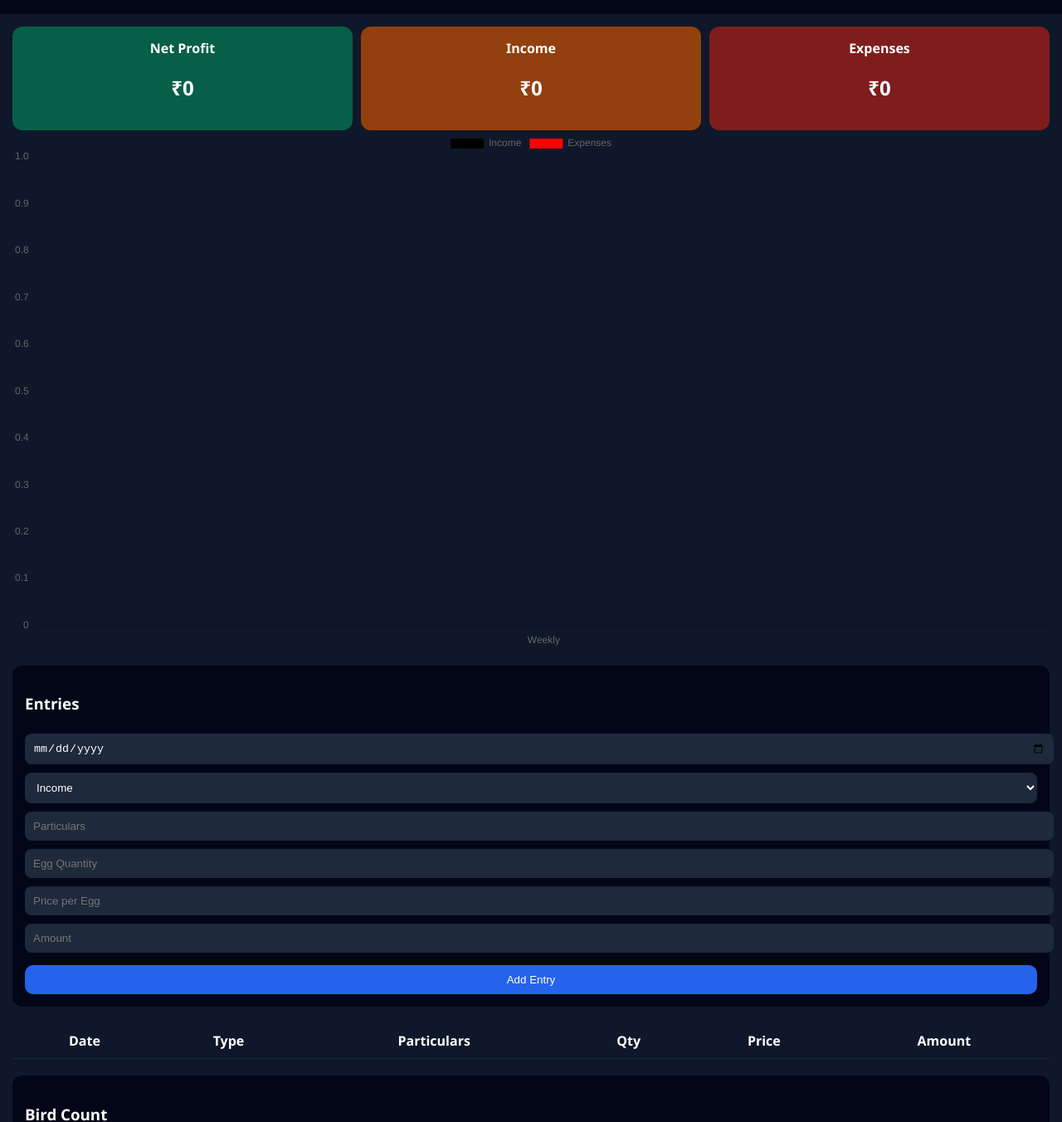
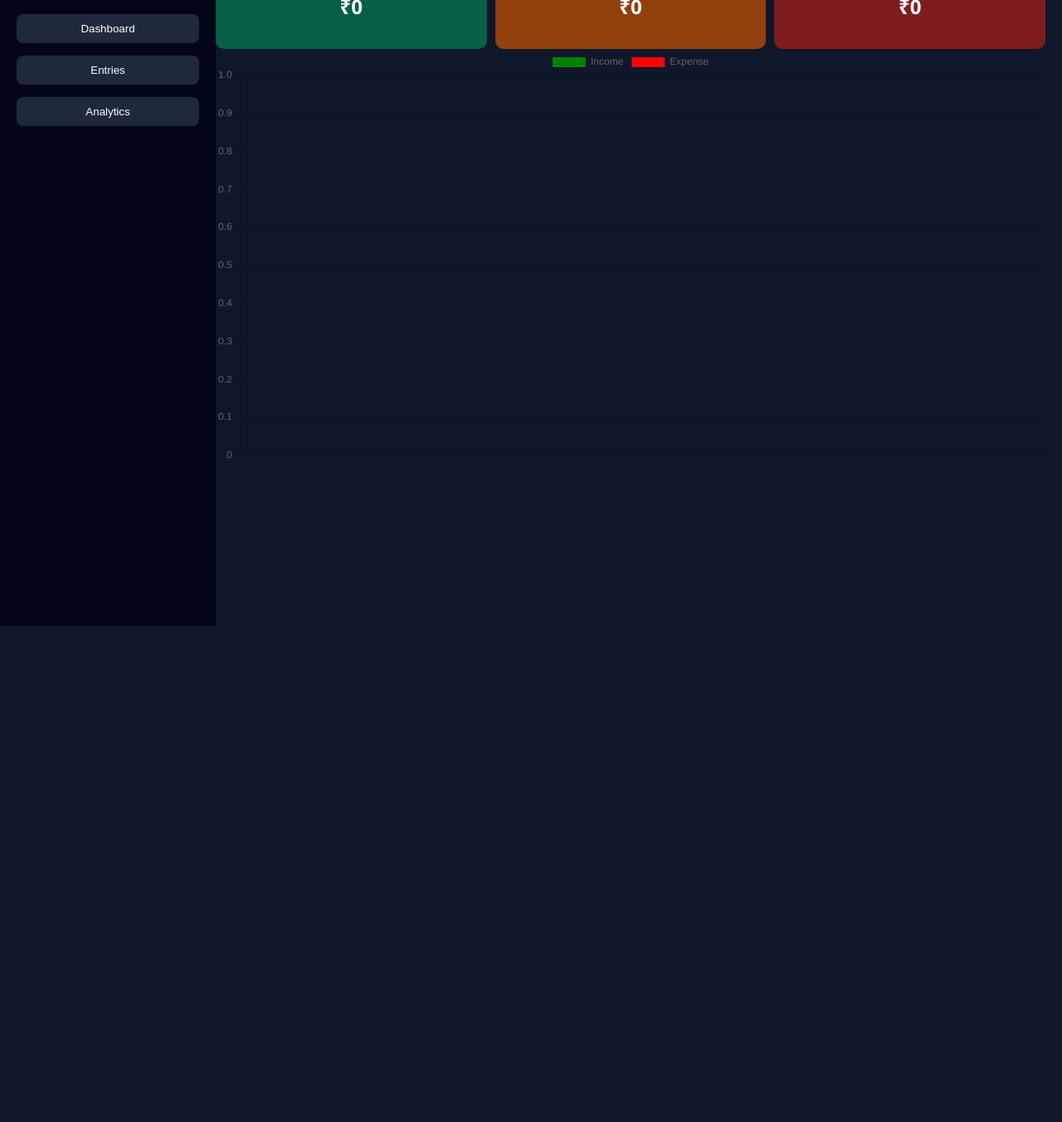
Before and after one commit to gkkarthik10112006-afk/GK-FARM-HOUSE-1, a plain HTML site: page index.html in a window 1280 px wide. Shown: the part 86-1438 px from the top of the page at 83% size. After the commit the page ends 800 px from the top, so only its background shows below. Drawn offline with nearby package versions, Linux system fonts and the light colour scheme.

Commit message:
Update title and restructure index.html layout

```diff
--- a/index.html
+++ b/index.html
@@ -3,239 +3,239 @@
 <head>
 <meta charset="UTF-8">
 <meta name="viewport" content="width=device-width, initial-scale=1.0">
-<title>GK Farm House PRO</title>
+<title>GK Farm House LEVEL 5</title>
 
 <script src="https://cdn.jsdelivr.net/npm/chart.js"></script>
 <script src="https://cdnjs.cloudflare.com/ajax/libs/jspdf/2.5.1/jspdf.umd.min.js"></script>
 
 <style>
-body {
-    font-family: 'Segoe UI', sans-serif;
-    margin: 0;
-    background: #0f172a;
-    color: white;
+body { margin:0; font-family:Segoe UI; background:#0f172a; color:white; }
+
+.sidebar {
+    width:220px; height:100vh; position:fixed;
+    background:#020617; padding:20px;
+}
+.sidebar h2 { color:#10b981; }
+.sidebar button {
+    width:100%; margin-top:10px;
+    padding:10px; border:none;
+    background:#1e293b; color:white; cursor:pointer;
 }
 
-.header {
-    display: flex;
-    align-items: center;
-    padding: 15px;
-    background: #020617;
+.main {
+    margin-left:240px; padding:20px;
 }
-.header img { width: 50px; margin-right: 10px; }
 
-.container { padding: 15px; }
-
-.cards { display: flex; gap: 10px; flex-wrap: wrap; }
+.cards { display:flex; gap:10px; flex-wrap:wrap; }
 
 .card {
-    flex: 1;
-    padding: 15px;
-    border-radius: 12px;
-    text-align: center;
-    font-weight: bold;
+    flex:1; padding:15px; border-radius:10px;
+    text-align:center;
+}
+.profit{background:#065f46;}
+.income{background:#92400e;}
+.expense{background:#7f1d1d;}
+
+input,select,button {
+    width:100%; padding:10px;
+    margin:5px 0; border:none;
+    border-radius:8px;
 }
 
-.profit { background: #065f46; }
-.income { background: #92400e; }
-.expense { background: #7f1d1d; }
+.section { display:none; }
+.active { display:block; }
 
-.form, .birds {
-    margin-top: 20px;
-    background: #020617;
-    padding: 15px;
-    border-radius: 12px;
-}
+table { width:100%; margin-top:10px; }
+td,th { padding:8px; text-align:center; }
 
-input, select {
-    width: 100%;
-    padding: 10px;
-    margin: 5px 0;
-    border-radius: 8px;
-    border: none;
-    background: #1e293b;
-    color: white;
-}
-
-button {
-    background: #2563eb;
-    padding: 10px;
-    border: none;
-    width: 100%;
-    border-radius: 10px;
-    color: white;
-    margin-top: 10px;
-}
-
-table {
-    width: 100%;
-    margin-top: 20px;
-    border-collapse: collapse;
-}
-th, td {
-    padding: 10px;
-    border-bottom: 1px solid #1e293b;
-    text-align: center;
+.alert {
+    background:red; padding:10px;
+    border-radius:8px; margin-top:10px;
 }
 </style>
 </head>
 
 <body>
 
-<div class="header">
-    <img src="https://cdn-icons-png.flaticon.com/512/616/616408.png">
-    <h2>GK FARM HOUSE</h2>
+<div class="sidebar">
+    <h2>GK FARM</h2>
+    <button onclick="show('dashboard')">Dashboard</button>
+    <button onclick="show('entries')">Entries</button>
+    <button onclick="show('analytics')">Analytics</button>
 </div>
 
-<div class="container">
+<div class="main">
 
-<div class="cards">
-    <div class="card profit">Net Profit <h2 id="profit">₹0</h2></div>
-    <div class="card income">Income <h2 id="income">₹0</h2></div>
-    <div class="card expense">Expenses <h2 id="expense">₹0</h2></div>
+<!-- DASHBOARD -->
+<div id="dashboard" class="section active">
+    <div class="cards">
+        <div class="card profit">Profit <h2 id="profit"></h2></div>
+        <div class="card income">Income <h2 id="income"></h2></div>
+        <div class="card expense">Expense <h2 id="expense"></h2></div>
+    </div>
+
+    <canvas id="mainChart"></canvas>
+    <div id="alertBox"></div>
 </div>
 
-<canvas id="chart"></canvas>
-
-<div class="form">
-    <h3>Entries</h3>
+<!-- ENTRIES -->
+<div id="entries" class="section">
+    <h3>Add Entry</h3>
     <input type="date" id="date">
     <select id="type">
         <option value="income">Income</option>
         <option value="expense">Expense</option>
     </select>
     <input type="text" id="particulars" placeholder="Particulars">
-    <input type="number" id="qty" placeholder="Egg Quantity">
-    <input type="number" id="price" placeholder="Price per Egg">
-    <input type="number" id="amount" placeholder="Amount" readonly>
-    <button onclick="addEntry()">Add Entry</button>
+    <input type="number" id="qty" placeholder="Egg Qty">
+    <input type="number" id="price" placeholder="Price">
+    <input type="number" id="amount" readonly placeholder="Auto Amount">
+    <button onclick="addEntry()">Add</button>
+
+    <table>
+        <thead>
+        <tr>
+            <th>Date</th><th>Type</th><th>Part</th><th>Amt</th><th>X</th>
+        </tr>
+        </thead>
+        <tbody id="table"></tbody>
+    </table>
 </div>
 
-<table>
-<thead>
-<tr>
-<th>Date</th><th>Type</th><th>Particulars</th>
-<th>Qty</th><th>Price</th><th>Amount</th>
-</tr>
-</thead>
-<tbody id="tableBody"></tbody>
-</table>
-
-<div class="birds">
-    <h3>Bird Count</h3>
-    <input type="number" id="totalBirds" placeholder="Total Birds">
-    <input type="number" id="adult" placeholder="Adults">
-    <input type="number" id="chicks" placeholder="Chicks">
-    <input type="number" id="mortality" placeholder="Mortality">
-    <input type="number" id="sale" placeholder="Sale">
+<!-- ANALYTICS -->
+<div id="analytics" class="section">
+    <h3>Monthly Analytics</h3>
+    <canvas id="monthChart"></canvas>
 </div>
-
-<button onclick="downloadPDF()">Download Full Report PDF</button>
 
 </div>
 
 <script>
-let income = 0, expense = 0, entries = [];
+let entries = JSON.parse(localStorage.getItem("entries")) || [];
 
-document.getElementById("qty").addEventListener("input", calc);
-document.getElementById("price").addEventListener("input", calc);
+qty.oninput = calc;
+price.oninput = calc;
 
-function calc() {
-    let q = qty.value, p = price.value;
-    amount.value = q * p || 0;
+function calc(){
+    amount.value = (qty.value * price.value) || 0;
 }
 
-function addEntry() {
-    let data = {
-        date: date.value,
-        type: type.value,
-        part: particulars.value,
-        qty: qty.value,
-        price: price.value,
-        amount: Number(amount.value)
-    };
-
-    entries.push(data);
-
-    if(data.type === "income") income += data.amount;
-    else expense += data.amount;
-
-    updateUI();
+function show(sec){
+    document.querySelectorAll(".section").forEach(s=>s.classList.remove("active"));
+    document.getElementById(sec).classList.add("active");
 }
 
-function updateUI() {
-    incomeEl = document.getElementById("income");
-    expenseEl = document.getElementById("expense");
-    profitEl = document.getElementById("profit");
+function addEntry(){
+    let e = {
+        id:Date.now(),
+        date:date.value,
+        type:type.value,
+        part:particulars.value,
+        amount:Number(amount.value)
+    };
+    entries.push(e);
+    save();
+}
 
-    incomeEl.innerText = "₹" + income;
-    expenseEl.innerText = "₹" + expense;
-    profitEl.innerText = "₹" + (income - expense);
+function deleteEntry(id){
+    entries = entries.filter(e=>e.id!==id);
+    save();
+}
 
-    let body = document.getElementById("tableBody");
-    body.innerHTML = "";
-    entries.forEach(e => {
-        body.innerHTML += `
+function save(){
+    localStorage.setItem("entries", JSON.stringify(entries));
+    update();
+}
+
+function update(){
+
+    let inc=0, exp=0;
+    let daily={}, monthly={};
+
+    table.innerHTML="";
+
+    entries.forEach(e=>{
+
+        if(e.type=="income") inc+=e.amount;
+        else exp+=e.amount;
+
+        // DAILY
+        if(!daily[e.date]) daily[e.date]={i:0,e:0};
+        if(e.type=="income") daily[e.date].i+=e.amount;
+        else daily[e.date].e+=e.amount;
+
+        // MONTHLY
+        let m = e.date.slice(0,7);
+        if(!monthly[m]) monthly[m]={i:0,e:0};
+        if(e.type=="income") monthly[m].i+=e.amount;
+        else monthly[m].e+=e.amount;
+
+        table.innerHTML+=`
         <tr>
         <td>${e.date}</td>
         <td>${e.type}</td>
         <td>${e.part}</td>
-        <td>${e.qty}</td>
-        <td>${e.price}</td>
         <td>${e.amount}</td>
+        <td><button onclick="deleteEntry(${e.id})">X</button></td>
         </tr>`;
     });
 
-    chart.data.datasets[0].data[0] = income;
-    chart.data.datasets[1].data[0] = expense;
-    chart.update();
+    income.innerText="₹"+inc;
+    expense.innerText="₹"+exp;
+    profit.innerText="₹"+(inc-exp);
+
+    // ALERT SYSTEM
+    if(exp > inc){
+        alertBox.innerHTML = `<div class="alert">⚠ Loss Alert! Expenses exceed income</div>`;
+    } else {
+        alertBox.innerHTML = "";
+    }
+
+    // DAILY CHART
+    mainChart.data.labels = Object.keys(daily);
+    mainChart.data.datasets[0].data = Object.values(daily).map(d=>d.i);
+    mainChart.data.datasets[1].data = Object.values(daily).map(d=>d.e);
+    mainChart.update();
+
+    // MONTHLY CHART
+    monthChart.data.labels = Object.keys(monthly);
+    monthChart.data.datasets[0].data = Object.values(monthly).map(d=>d.i);
+    monthChart.data.datasets[1].data = Object.values(monthly).map(d=>d.e);
+    monthChart.update();
 }
 
-let chart = new Chart(document.getElementById("chart"), {
-    type: 'bar',
-    data: {
-        labels: ['Weekly'],
-        datasets: [
-            { label: 'Income', data: [0], backgroundColor: 'black' },
-            { label: 'Expenses', data: [0], backgroundColor: 'red' }
-        ]
-    }
+let mainChart = new Chart(document.getElementById("mainChart"),{
+    type:'bar',
+    data:{labels:[],datasets:[
+        {label:"Income",data:[],backgroundColor:"green"},
+        {label:"Expense",data:[],backgroundColor:"red"}
+    ]}
 });
 
-/* PDF EXPORT */
-function downloadPDF() {
-    const { jsPDF } = window.jspdf;
-    let doc = new jsPDF();
+let monthChart = new Chart(document.getElementById("monthChart"),{
+    type:'line',
+    data:{labels:[],datasets:[
+        {label:"Income",data:[],borderColor:"green"},
+        {label:"Expense",data:[],borderColor:"red"}
+    ]}
+});
 
-    doc.setFontSize(18);
-    doc.text("GK FARM HOUSE REPORT", 20, 20);
+update();
 
-    doc.setFontSize(12);
-    doc.text(`Income: ₹${income}`, 20, 40);
-    doc.text(`Expenses: ₹${expense}`, 20, 50);
-    doc.text(`Net Profit: ₹${income - expense}`, 20, 60);
+/* PDF */
+function downloadPDF(){
+    const {jsPDF}=window.jspdf;
+    let doc=new jsPDF();
 
-    doc.text("Bird Details:", 20, 80);
-    doc.text(`Total: ${totalBirds.value}`, 20, 90);
-    doc.text(`Adults: ${adult.value}`, 20, 100);
-    doc.text(`Chicks: ${chicks.value}`, 20, 110);
-    doc.text(`Mortality: ${mortality.value}`, 20, 120);
-    doc.text(`Sale: ${sale.value}`, 20, 130);
+    doc.text("GK FARM REPORT",20,20);
 
-    let y = 150;
-    doc.text("Entries:", 20, y);
-    y += 10;
-
-    entries.forEach(e => {
-        doc.text(
-            `${e.date} | ${e.type} | ${e.part} | ₹${e.amount}`,
-            20,
-            y
-        );
-        y += 10;
+    let y=40;
+    entries.forEach(e=>{
+        doc.text(`${e.date} | ${e.type} | ₹${e.amount}`,20,y);
+        y+=10;
     });
 
-    doc.save("GK_Farm_Report.pdf");
+    doc.save("report.pdf");
 }
 </script>
 
```
